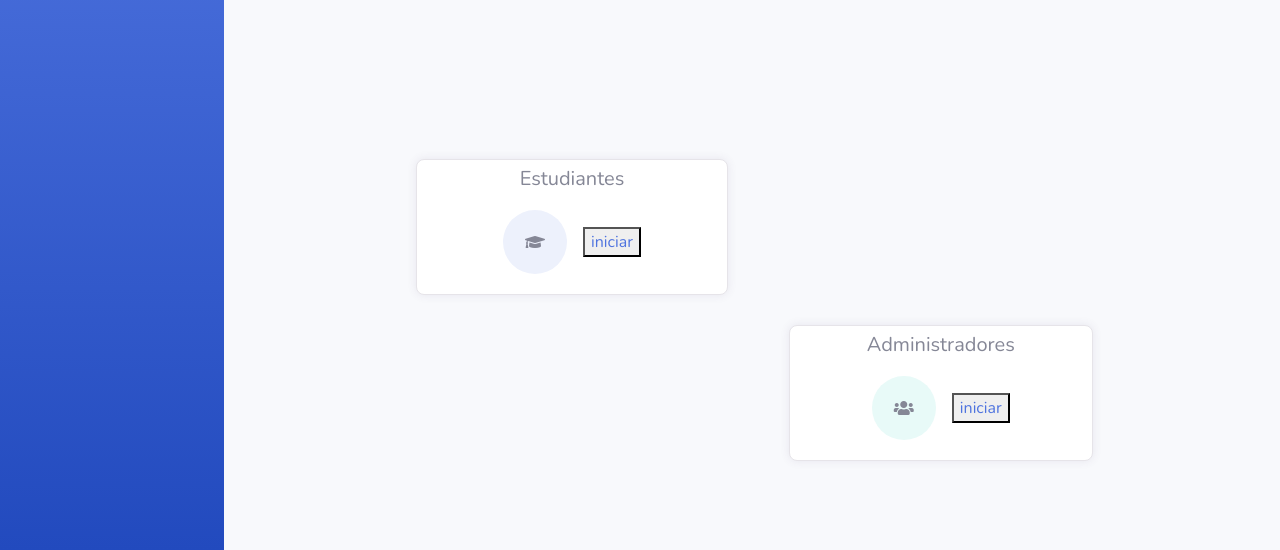
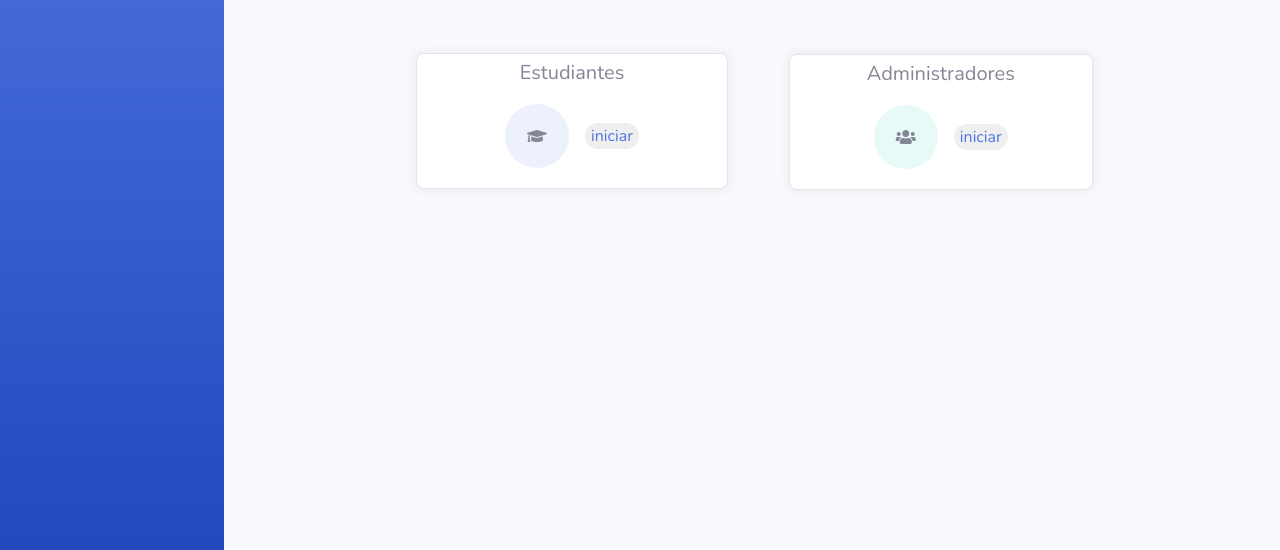
Before and after one commit to wendybarrantes/Plantilla-main, a website built with Parcel: page src/paginas-html/portada.html in a window 1280 px wide. Shown: the part 270-820 px from the top of the page. Built offline with nearby package versions, Linux system fonts and the light colour scheme.

Commit message:
css portada

```diff
--- a/src/estilos/portada.css
+++ b/src/estilos/portada.css
@@ -4,18 +4,21 @@
     justify-content: center;
     align-items: center;
     display: flex;
+    top: -115px;
 }
 .estudiantes{
     left: 50%;
     justify-content: center;
     align-items: center;
     display: flex;
-    margin-top: 50%;
+    top: 50px;
 }
 .titulo{
     text-align: center;
     margin-top: 10%;
 }
 .btnInicioEstudiantes,.btnInicioAdministradores{
-
+border: none;
+border-radius: 100px;
+border-radius: 50px;
 }
```
Also changed, not shown: 2 other files.
